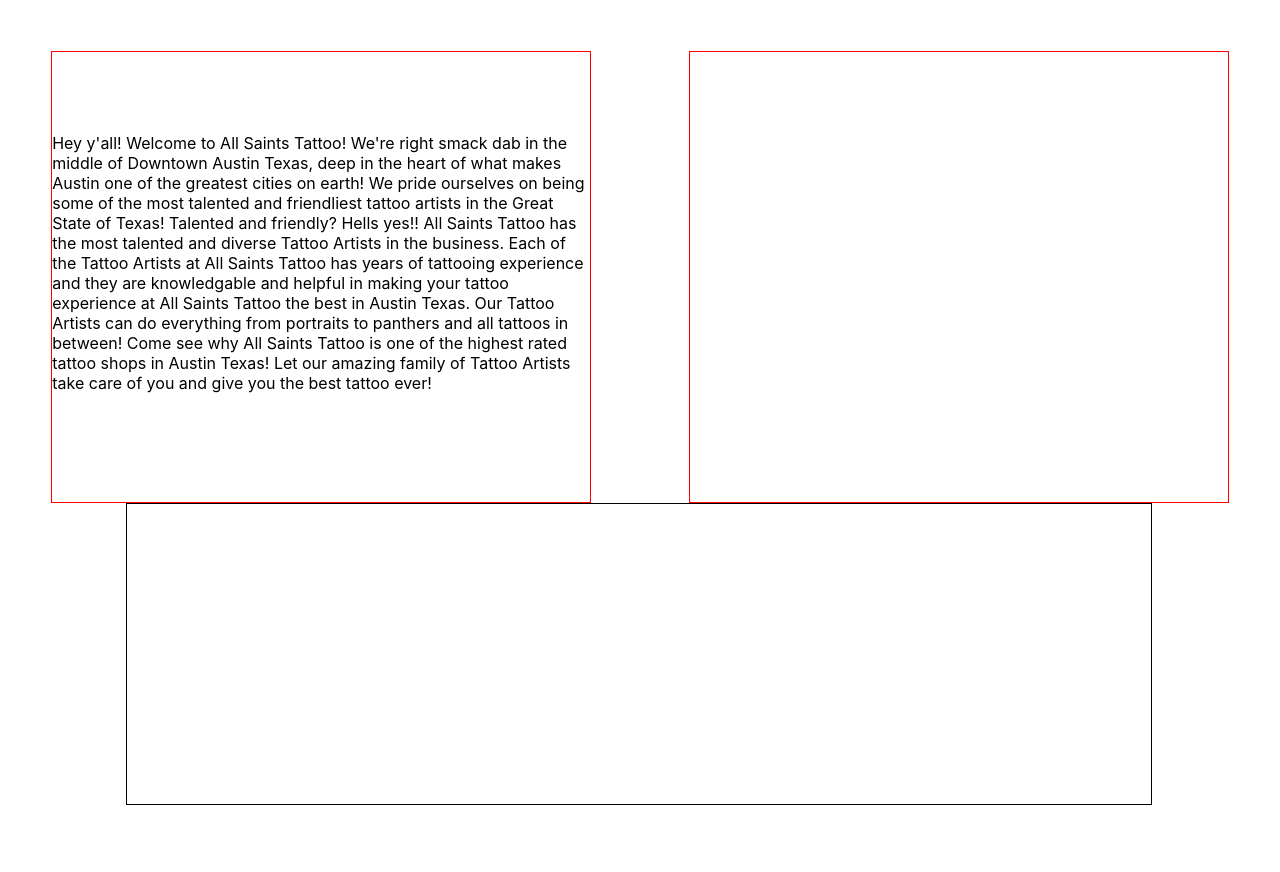
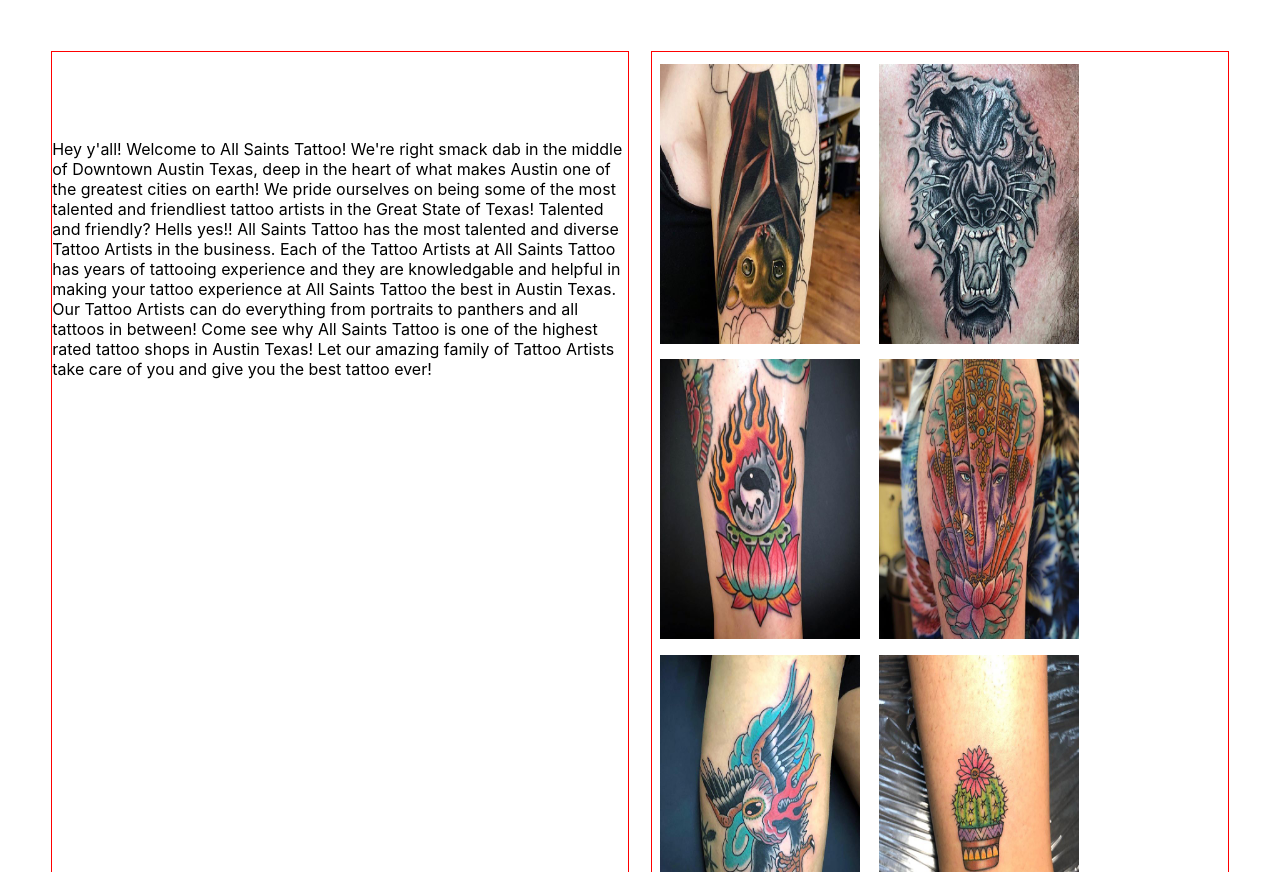
Before and after one commit to ChaseWoods89/checkpoint1, a plain HTML site: page index.html in a window 1280 px wide. Shown: the part 220-1092 px from the top of the page. Before the commit the page ends 1025 px from the top, so only its background shows below. Drawn offline with Linux system fonts and the light colour scheme.

Commit message:
layout almost complete, intro, insta section, and booking section finished, working on layout for images. Added more assets

```diff
--- a/index.html
+++ b/index.html
@@ -30,6 +30,15 @@
 
             </div>
             <div class="instagram">
+                <img src="./Images/insta1.jpg">
+                <img src="./Images/insta2.jpg">
+                <img src="./Images/insta3.jpg">
+                <img src="./Images/insta4.jpg">
+                <img src="./Images/insta5.jpg">
+                <img src="./Images/insta6.jpg">
+                <img src="./Images/insta7.jpg">
+                <img src="./Images/insta8.jpg">
+                <img src="./Images/insta9.jpg">
 
             </div>
             <div class="book">
--- a/style.css
+++ b/style.css
@@ -54,8 +54,8 @@
     float: left;
     margin-top: 4%;
     margin-left: 4%;
-    width: 42%;
-    height: 450px;
+    width: 45%;
+    height: 900px;
     border: 1px solid red;
 }
 
@@ -69,9 +69,15 @@
     float: right;
     margin-top: 4%;
     margin-right: 4%;
-    width: 42%;
-    height: 450px;
+    width: 45%;
+    height: 1000px;
     border: 1px solid red;
+}
+
+.instagram > img {
+    height: 280px;
+    width: 200px;
+    margin: 2% 1% 0% 1.5%;
 }
 
 .book {
```
Also changed, not shown: Images/Instagram-Icon.png (added), 1 other file.
